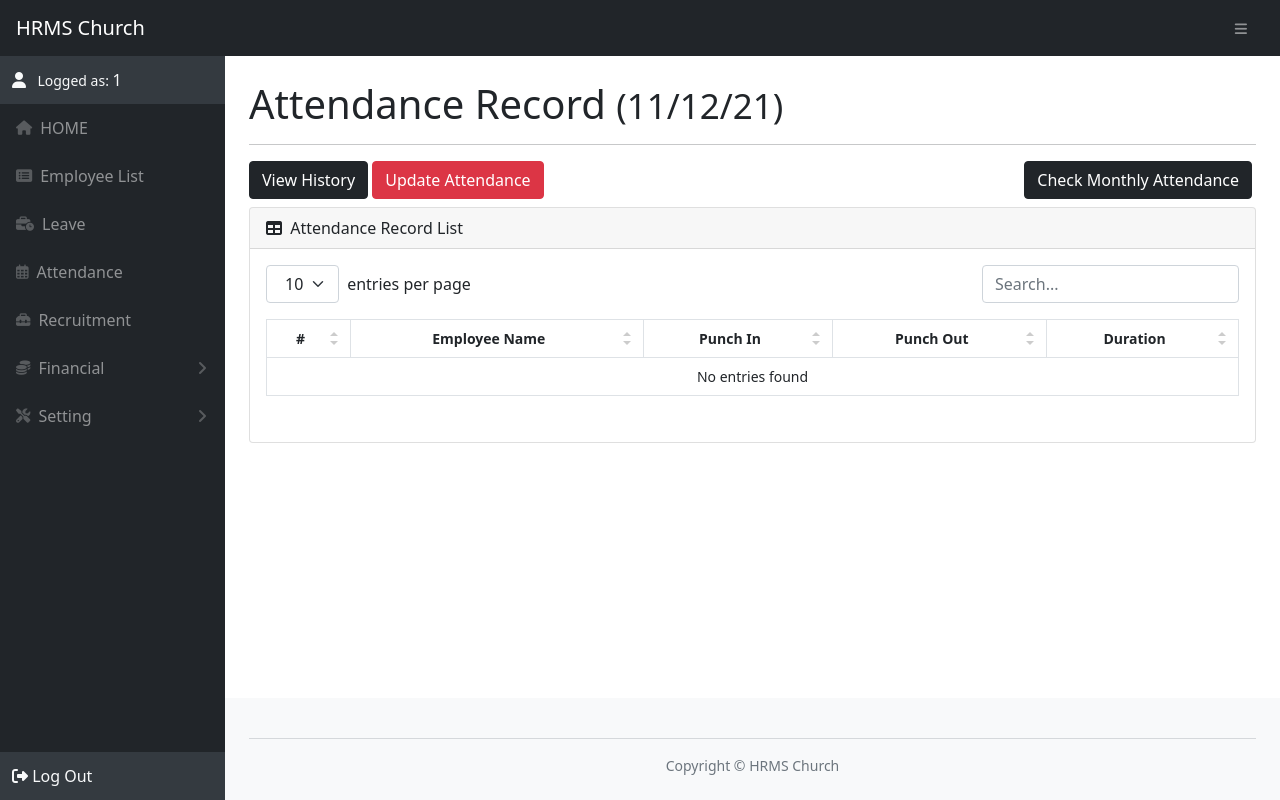
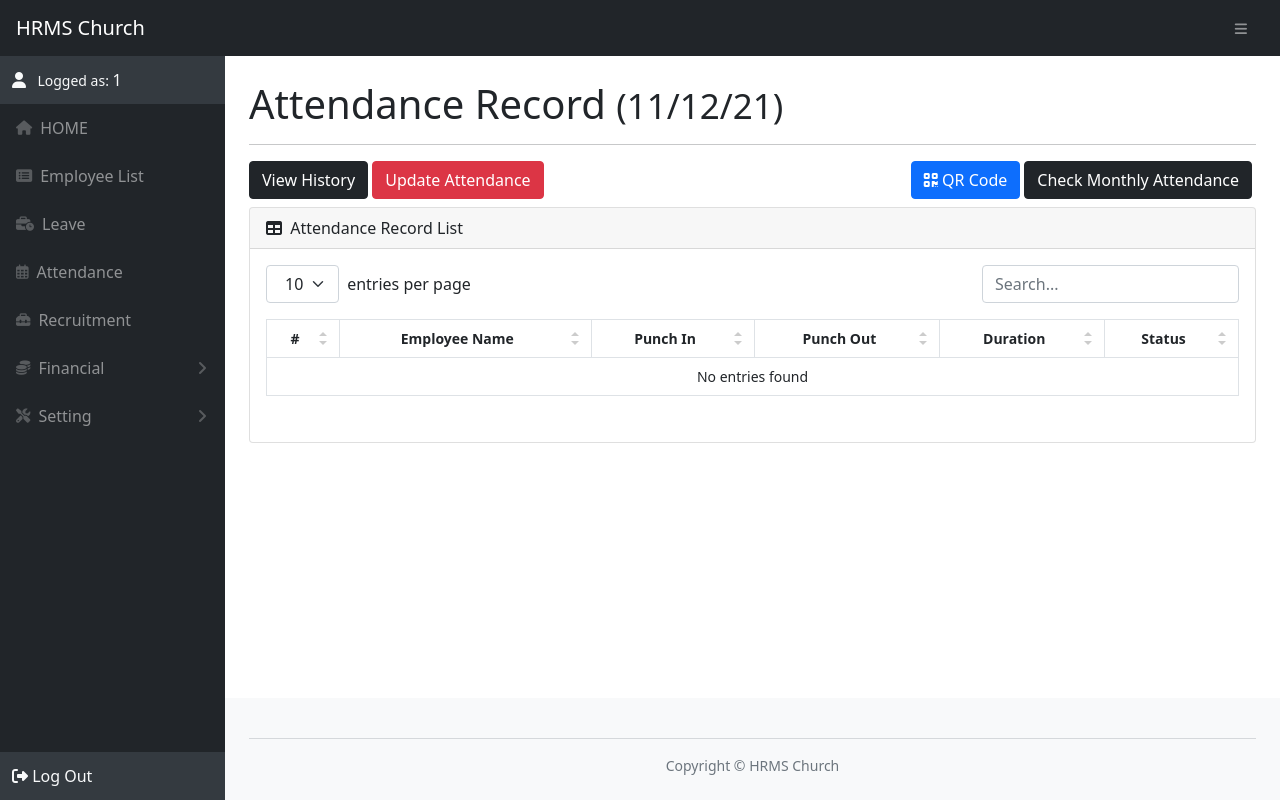
Before and after one commit to LuiZhiHeng/HRMSC, a PHP site: page /attendance.php in a window 1280 px wide. Run offline with PHP 8.4, Linux system fonts and the light colour scheme; a user stored in the database is signed in; data comes from the database, SQL or seed files in the repository; data that the repository does not hold is empty; some libraries are stand-ins or nearby versions.

Commit message:
add qr btn

```diff
--- a/template/attendance/attendance_view.php
+++ b/template/attendance/attendance_view.php
@@ -7,6 +7,10 @@
         <button type="button" class="btn btn-dark me-1 float-end" data-bs-toggle="modal" data-bs-target="#viewModal">
             Check Monthly Attendance
         </button>
+        <a href="attendance.php?qr=" class="btn btn-primary me-1 float-end">
+            <i class="fas fa-qrcode"></i>
+            QR Code
+        </a>
     </form>
 </div>
 <div class="card mb-4">
@@ -23,6 +27,7 @@
                     <th>Punch In</th>
                     <th>Punch Out</th>
                     <th>Duration</th>
+                    <th>Status</th>
                 </tr>
             </thead>
             <tbody>
```
